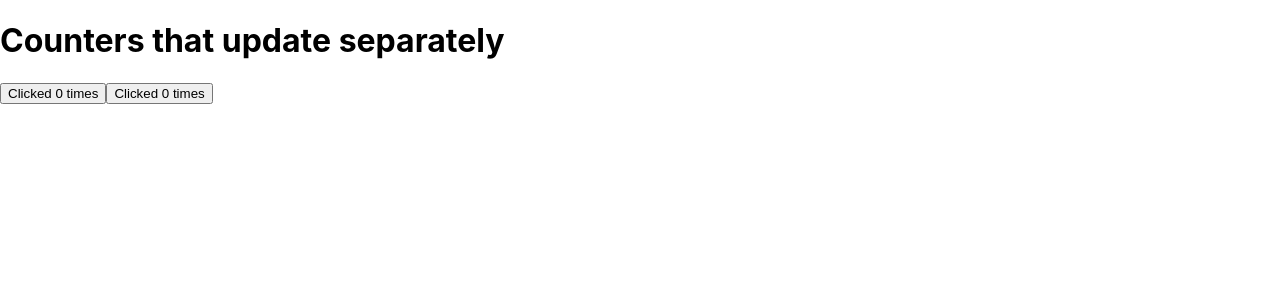
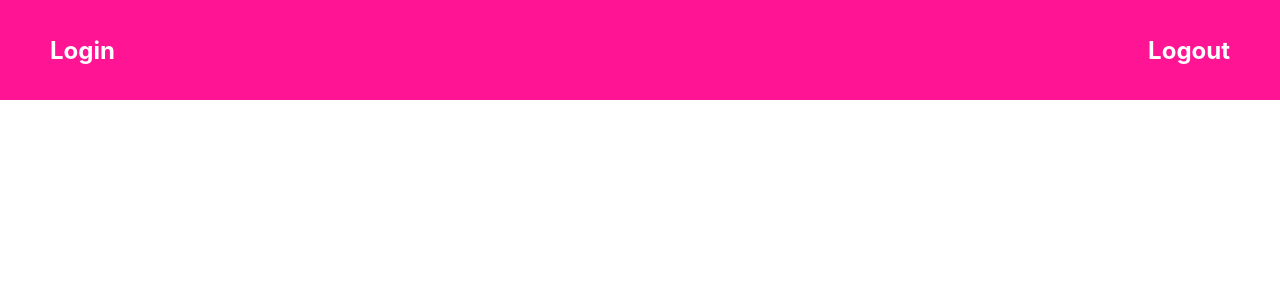
Before and after one commit to iamaditikadam/LearningReact, a React (Create React App) app in the folder practice/: page / in a window 1280 px wide. Shown: the top 300 px of the page. Built offline with nearby package versions, Linux system fonts and the light colour scheme.

Commit message:
Header Creeated

```diff
--- a/practice/src/App.js
+++ b/practice/src/App.js
@@ -46,7 +46,7 @@ export default function MyButton(){
       click me
     </button>
   )
-}*/
+}
 
 import { useState } from 'react';
 
@@ -72,4 +72,15 @@ function MyButton() {
       Clicked {count} times
     </button>
   );
+}*/
+
+import "./App.css";
+import Header from "./Header";
+
+export default function App(){
+  return(
+    <div className="App">
+      <Header />
+    </div>
+  )
 }
--- /dev/null
+++ b/practice/src/Header.js
@@ -0,0 +1,24 @@
+const Header = () => {
+    return (
+        <div
+        style={{
+            background: "deepPink",
+            color: "white",
+            display: "flex",
+            alignItems: "center",
+            justifyContent: "space-between",
+            padding: "30px 50px",
+            height: "40px"
+        }}
+        >
+            <div style={{ fontSize:"24px", fontWeight:"bold", cursor:"pointer"}}>
+                Login
+            </div>
+            <div style={{ fontSize:"24px", fontWeight:"bold", cursor:"pointer"}}>
+                Logout
+            </div>
+        </div>
+    )
+}
+
+export default Header;
```
